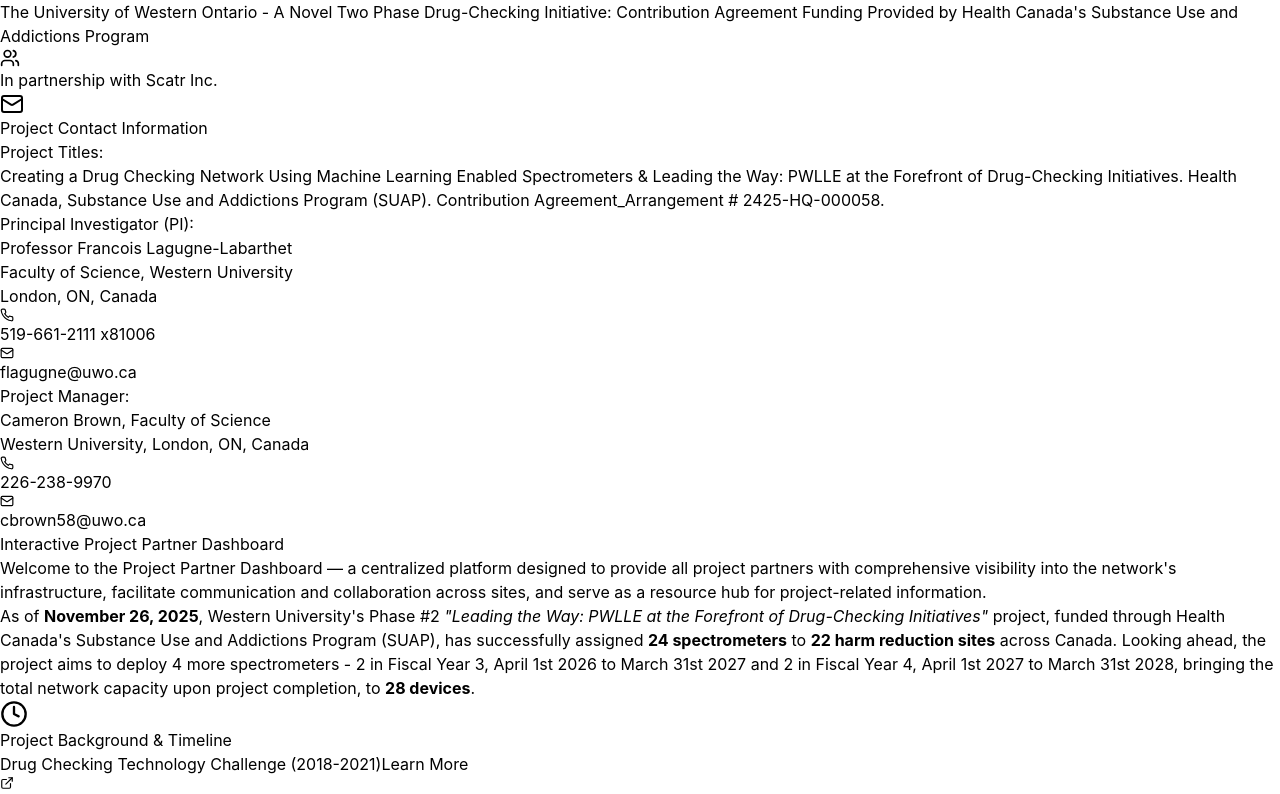
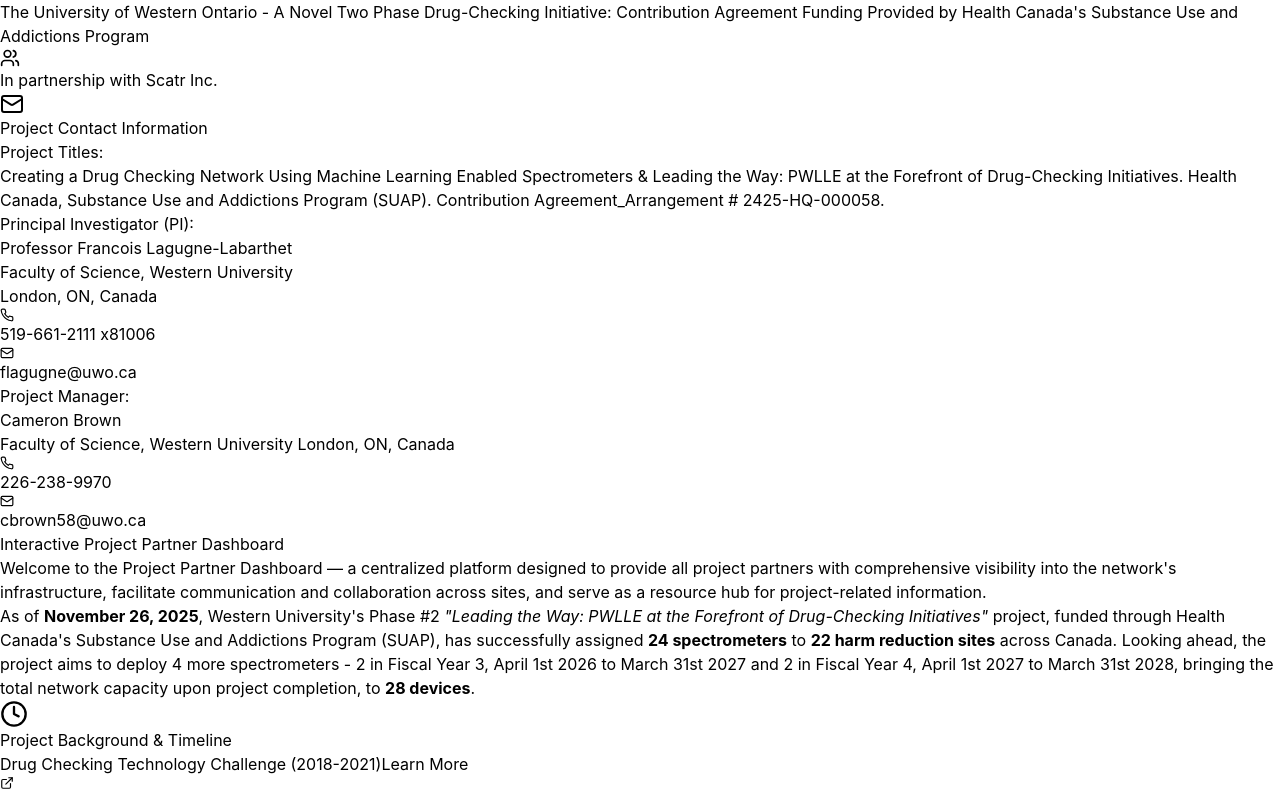
Before and after one commit to cameronmbrown9-eng/partner-dashboard-partners, a React (Vite) app: page / in a window 1280 px wide. Shown: the top 794 px of the page. Built offline with nearby package versions, Linux system fonts and the light colour scheme.

Commit message:
Update Project Manager format

```diff
--- a/src/App.jsx
+++ b/src/App.jsx
@@ -75,8 +75,8 @@
         </div>
         <div className="bg-white p-4 rounded-xl border border-purple-200">
           <div className="font-bold text-purple-900 mb-2">Project Manager:</div>
-          <div className="text-gray-800 font-medium">Cameron Brown, Faculty of Science</div>
-          <div className="text-gray-600">Western University, London, ON, Canada</div>
+          <div className="text-gray-800 font-medium">Cameron Brown</div>
+          <div className="text-gray-600">Faculty of Science, Western University London, ON, Canada</div>
           <div className="flex items-center gap-2 mt-2 text-purple-700">
             <Phone size={14} />
             <span>226-238-9970</span>
```
